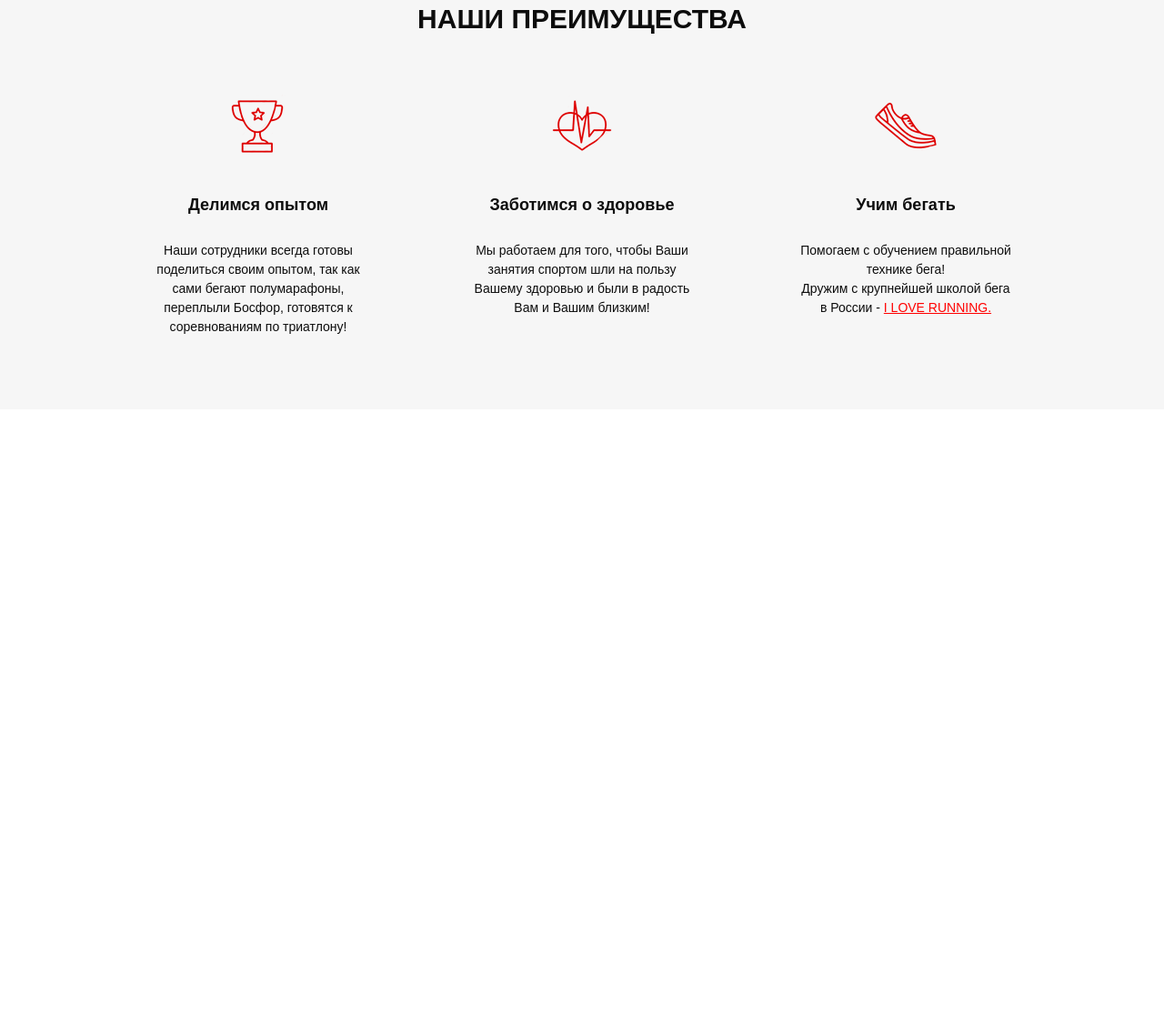
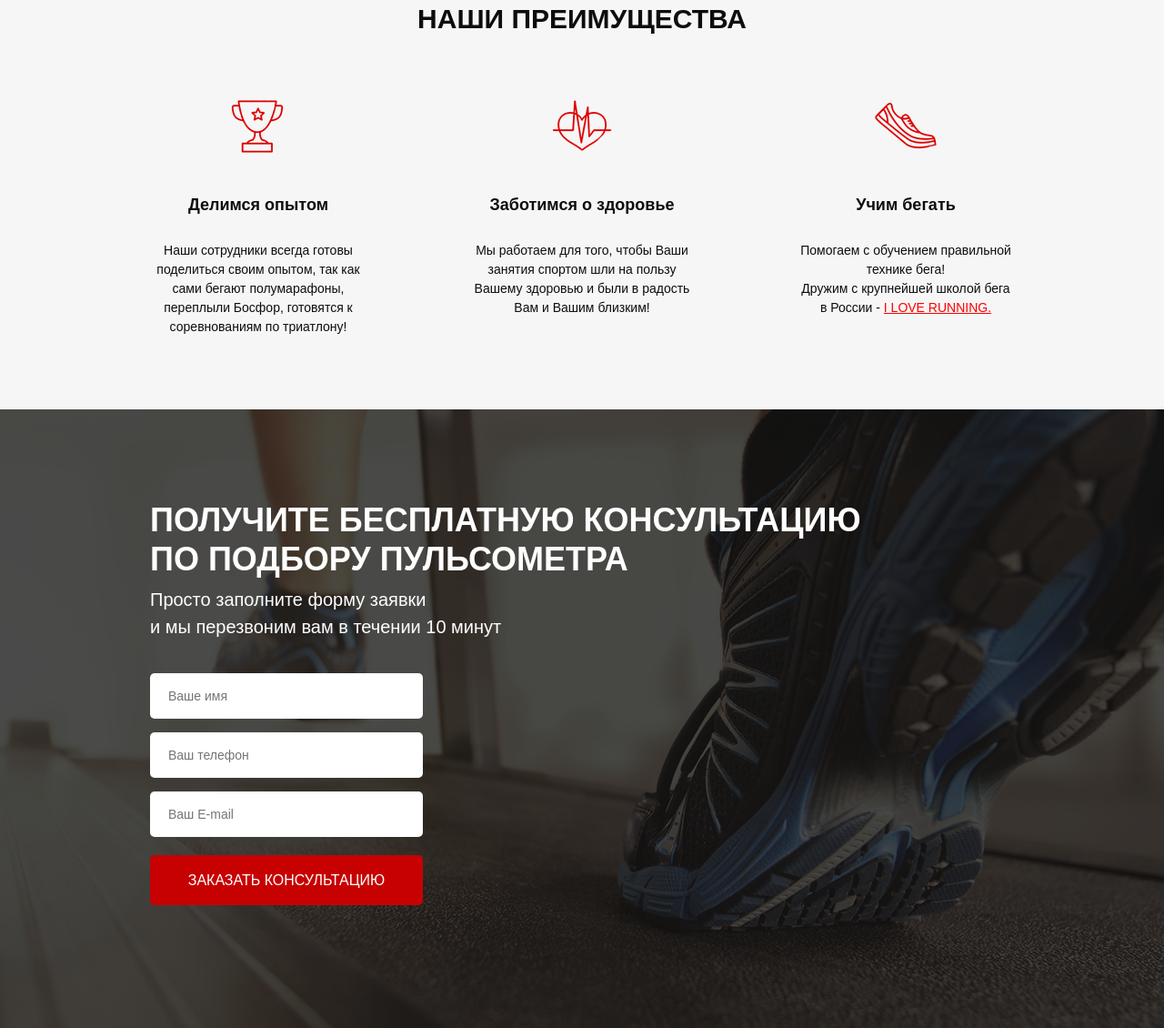
Before and after one commit to MaximEzGame/Pulse, a website: page src/index.html in a window 1280 px wide. Shown: the part 776-1906 px from the top of the page at 91% size. Before the commit the page ends 1226 px from the top, so only its background shows below. Drawn offline with Linux system fonts and the light colour scheme.

Commit message:
added consultation section with inputs

```diff
--- a/src/index.html
+++ b/src/index.html
@@ -95,5 +95,25 @@
             </div>
         </div>
     </div>
+
+    <div class="consultation">
+        <div class="container">
+            <h2 class="title title_left">
+                Получите бесплатную консультацию<br>
+                по подбору пульсометра
+            </h2>
+            <div class="consultation__descr">
+                Просто заполните форму заявки<br>
+                и мы перезвоним вам в течении 10 минут
+            </div>
+            <form class="feed-form" action="#">
+                <input name="name" required placeholder="Ваше имя" type="text">
+                <input name="phone" required placeholder="Ваш телефон" type="number">
+                <input name="email" required placeholder="Ваш E-mail" type="email">
+
+                <button class="button button_submit">Заказать консультацию</button>
+            </form>
+        </div>
+    </div>
 </body>
 </html>
--- a/src/scss/blocks/_buttons.scss
+++ b/src/scss/blocks/_buttons.scss
@@ -14,4 +14,10 @@
         height: 50px;
         font-size: 16px;
     }
+    &_submit {
+        width: 100%;
+        height: 55px;
+        color: #fff;
+        font-size: 16px;
+    }
 }
--- /dev/null
+++ b/src/scss/blocks/_consultation.scss
@@ -0,0 +1,10 @@
+.consultation {
+    min-height: 680px;
+    padding: 100px 0 92px 0;
+    background: url(../img/consultation.png) center (center/cover) no-repeat;
+    &__descr {
+        color: #ffffff;
+        font-size: 20px;
+        font-weight: 500;
+    }
+}
--- /dev/null
+++ b/src/scss/blocks/_forms.scss
@@ -0,0 +1,20 @@
+.feed-form {
+    margin-top: 36px;
+    display: flex;
+    flex-direction: column;
+    width: 300px;
+    input {
+        height: 50px;
+        border-radius: 5px;
+        background-color: #fff;
+        margin-bottom: 15px;
+        border: none;
+        padding: 0 20px;
+        color: #4b4b4b;
+        font-size: 14px;
+        font-weight: 300;
+        &:nth-child(3) {
+            margin-bottom: 20px;
+        }
+    }
+}
--- a/src/scss/blocks/_titles.scss
+++ b/src/scss/blocks/_titles.scss
@@ -3,4 +3,10 @@
     font-size: 30px;
     font-weight: 700;
     text-align: center;
+    text-transform: uppercase;
+    &_left {
+        color: #fff;
+        font-size: 36px;
+        text-align: left;
+    }
 }
--- a/src/scss/style.scss
+++ b/src/scss/style.scss
@@ -14,3 +14,5 @@
 @import 'blocks/buttons.scss';
 @import 'blocks/advantages';
 @import 'blocks/titles';
+@import 'blocks/consultation';
+@import 'blocks/forms';
```
Also changed, not shown: src/css/style.min.css, src/img/consultation.png (added).
